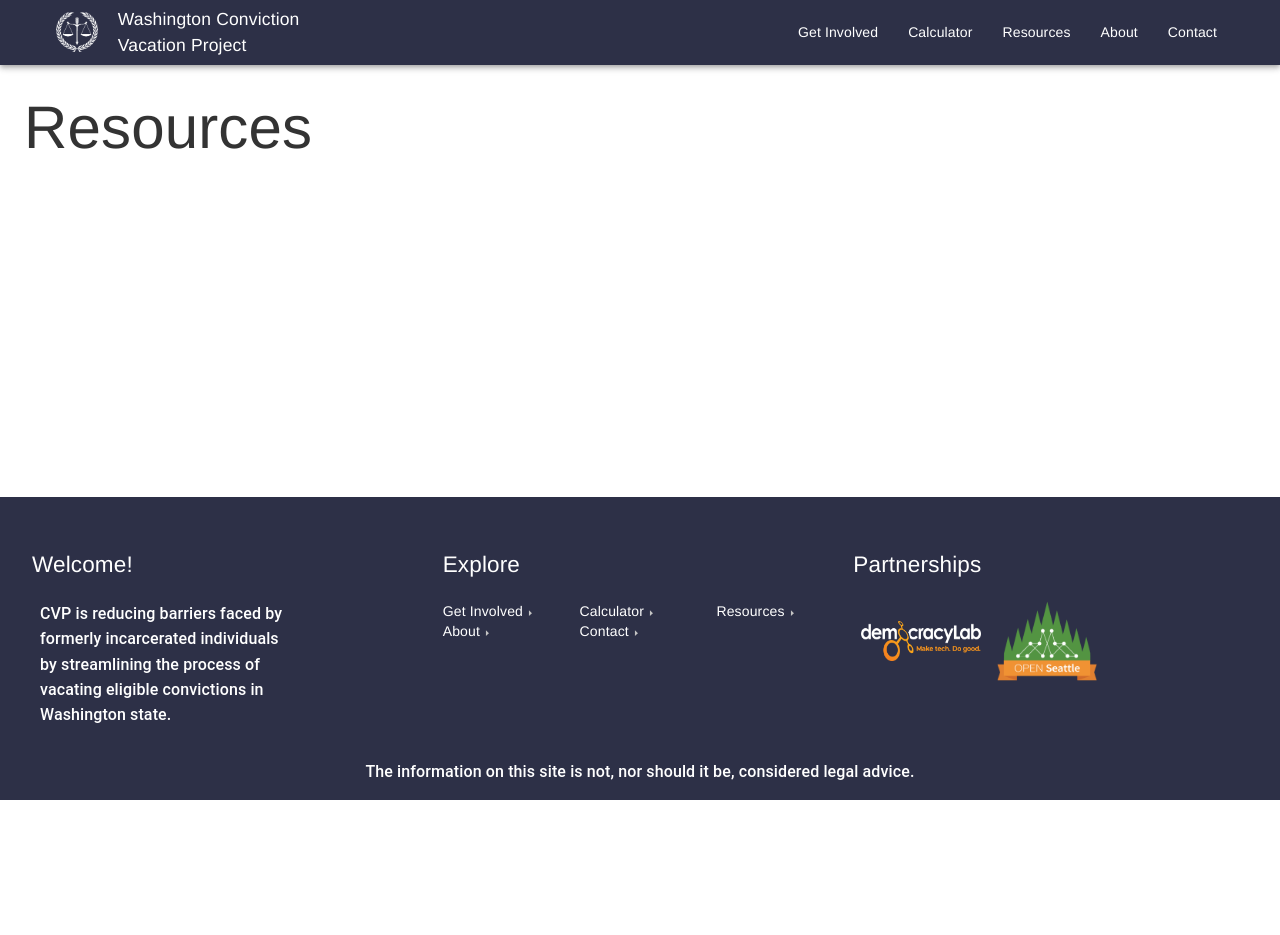
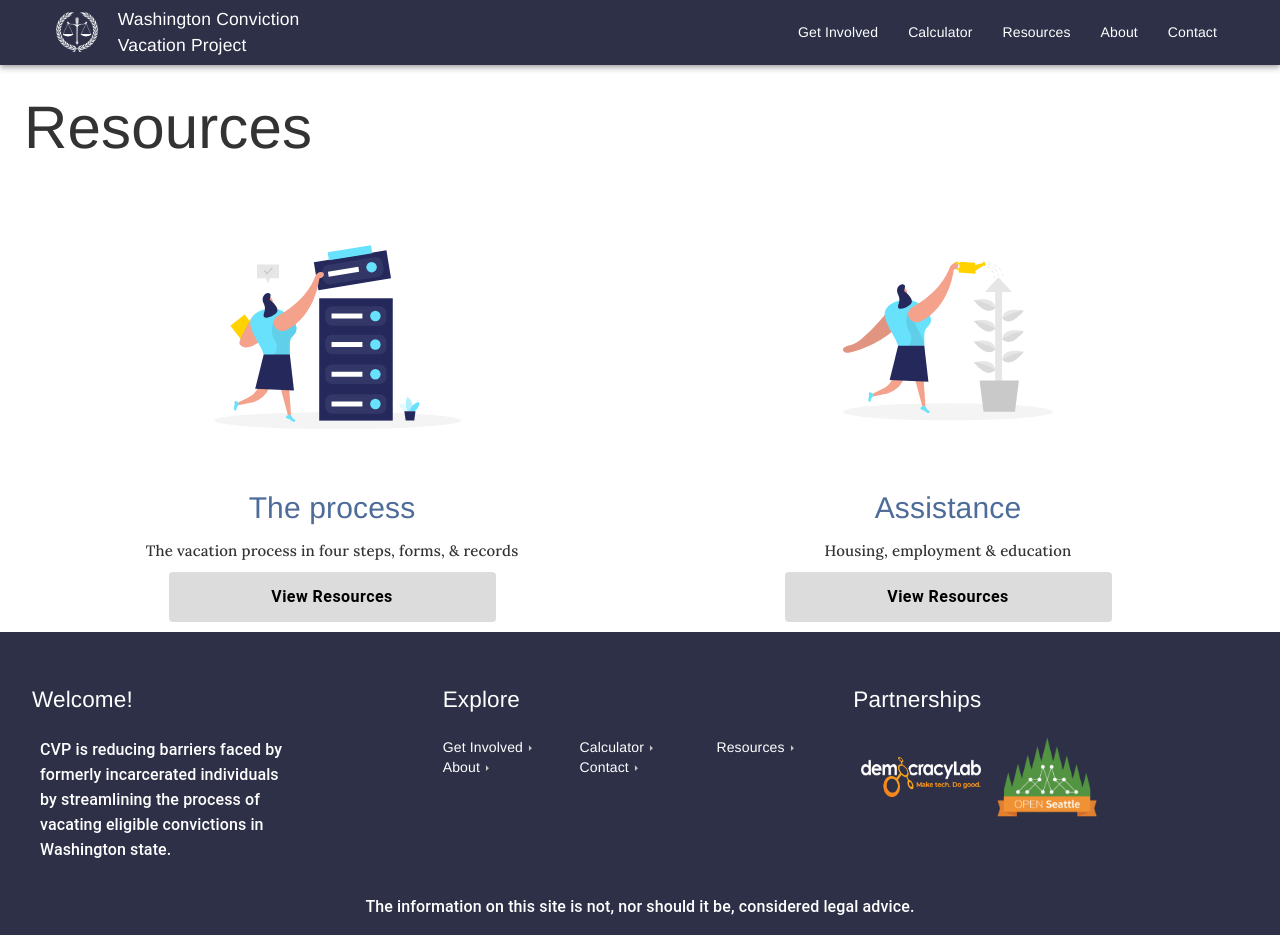
Before and after one commit to openseattle/clearviction-v1, a React (Create React App) app: page /resources in a window 1280 px wide. Before the commit the page ends 800 px from the top, so only its background shows below. Built offline with nearby package versions, Linux system fonts and the light colour scheme.

Commit message:
Update ResourcesPage.jsx
add subpages, add content, style stub

```diff
--- a/src/App.js
+++ b/src/App.js
@@ -12,6 +12,8 @@ import Footer from "./Components/Footer";
 import GetInvolvedPage from "./Pages/GetInvolvedPage";
 import WhyVacatePage from "./Pages/WhyVacatePage";
 import ResourcesPage from "./Pages/ResourcesPage";
+import TheProcessPage from "./Subpages/Resources/TheProcessPage";
+import AssistancePage from "./Subpages/Resources/AssistancePage";
 // import Navigation from "./Components/Navigation";
 
 function App() {
@@ -53,8 +55,14 @@ function App() {
             <Route path="/why-vacate">
               <WhyVacatePage />
             </Route>
-            <Route path="/resources">
+            <Route exact path="/resources">
               <ResourcesPage />
+            </Route>
+            <Route exact path="/resources/the-process">
+              <TheProcessPage />
+            </Route>
+            <Route exact path="/resources/assistance">
+              <AssistancePage />
             </Route>
           </Switch>
           <Footer />
--- a/src/Pages/ResourcesPage.jsx
+++ b/src/Pages/ResourcesPage.jsx
@@ -1,12 +1,44 @@
-import { Container } from "@material-ui/core";
+import { Container, Grid, } from "@material-ui/core";
 import HeroPanel from "../Components/HeroPanel";
+import { TextWithImage } from "../Subpages/WhyVacate/TextWithImage";
+import arranging from "../Assets/data_arranging.svg";
+import growth from "../Assets/growth.svg";
+import PrimaryButton from "../ui-kit/Button";
 
 const ResourcesPage = () => {
-    return (
-        <Container>
-            <HeroPanel title={"Resources"}/>
-        </Container>
-    )
-}
+  return (
+    <>
+      <Container>
+        <HeroPanel title={"Resources"} />
+        <Grid container>
+          <TextWithImage
+            img={arranging}
+            header={"The process"}
+            text={[
+              "The vacation process in four steps, forms, & records",
+              <PrimaryButton
+                text={"View Resources"}
+                href={"/resources/the-process"}
+              />,
+            ]}
+            cols={6}
+          />
+          <TextWithImage
+            img={growth}
+            header={"Assistance"}
+            text={[
+              "Housing, employment & education",
+              <PrimaryButton
+                text={"View Resources"}
+                href={"/resources/assistance"}
+              />,
+            ]}
+            cols={6}
+          />
+        </Grid>
+      </Container>
+    </>
+  );
+};
 
 export default ResourcesPage;
--- /dev/null
+++ b/src/Styles/ResourcesStyles.js
@@ -0,0 +1,5 @@
+import makeStyles from "@material-ui/core";
+
+export const ResourcesStyles = makeStyles((theme) => ({
+
+}))
--- /dev/null
+++ b/src/Subpages/Resources/AssistancePage.jsx
@@ -0,0 +1,13 @@
+import { Container, Typography } from "@material-ui/core";
+
+const AssistancePage = () => {
+  return (
+    <Container>
+      <Typography variant="h1">
+        ASSISTANCE PAGE
+      </Typography>
+    </Container>
+  )
+}
+
+export default AssistancePage;
--- /dev/null
+++ b/src/Subpages/Resources/TheProcessPage.jsx
@@ -0,0 +1,10 @@
+import { Container, Typography } from "@material-ui/core";
+
+const TheProcessPage = () => {
+  return (
+    <Container>
+      <Typography variant="h1">THE PROCESS PAGE</Typography>
+    </Container>
+  )
+}
+export default TheProcessPage;
```
